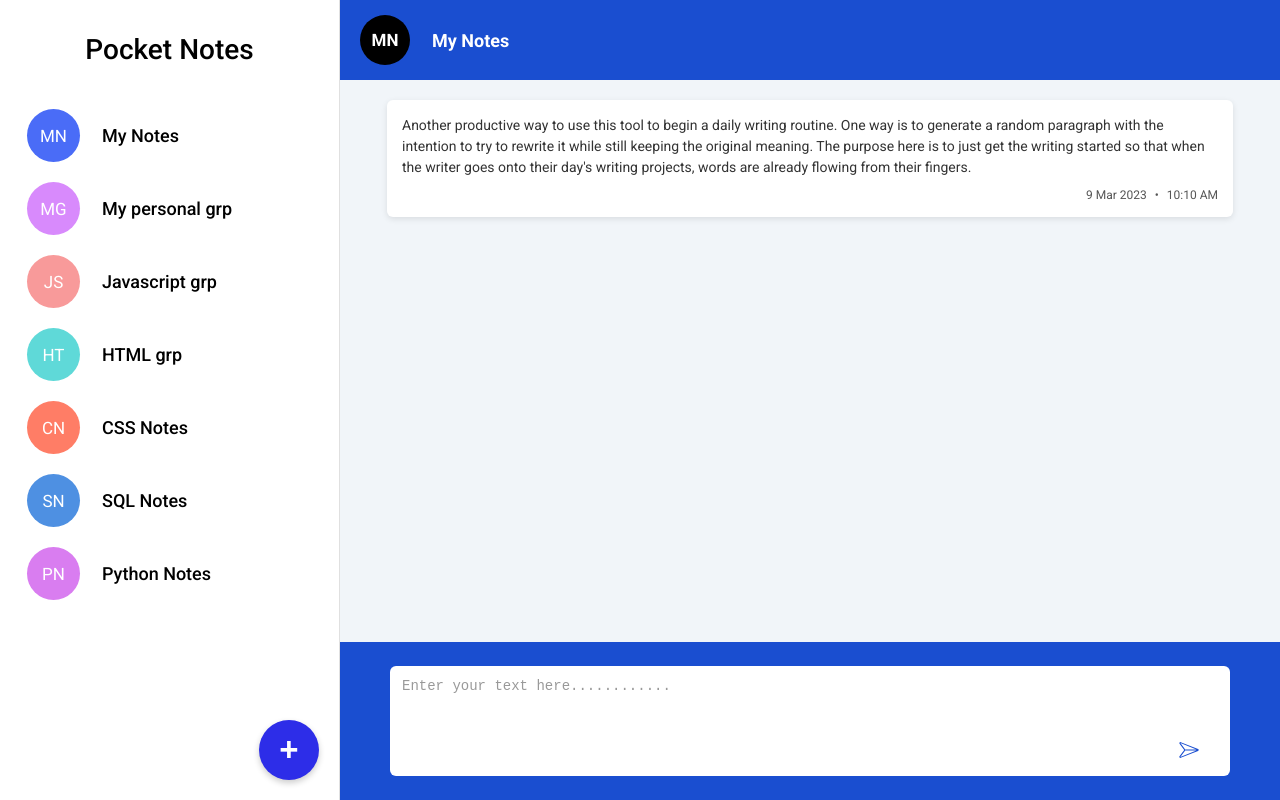
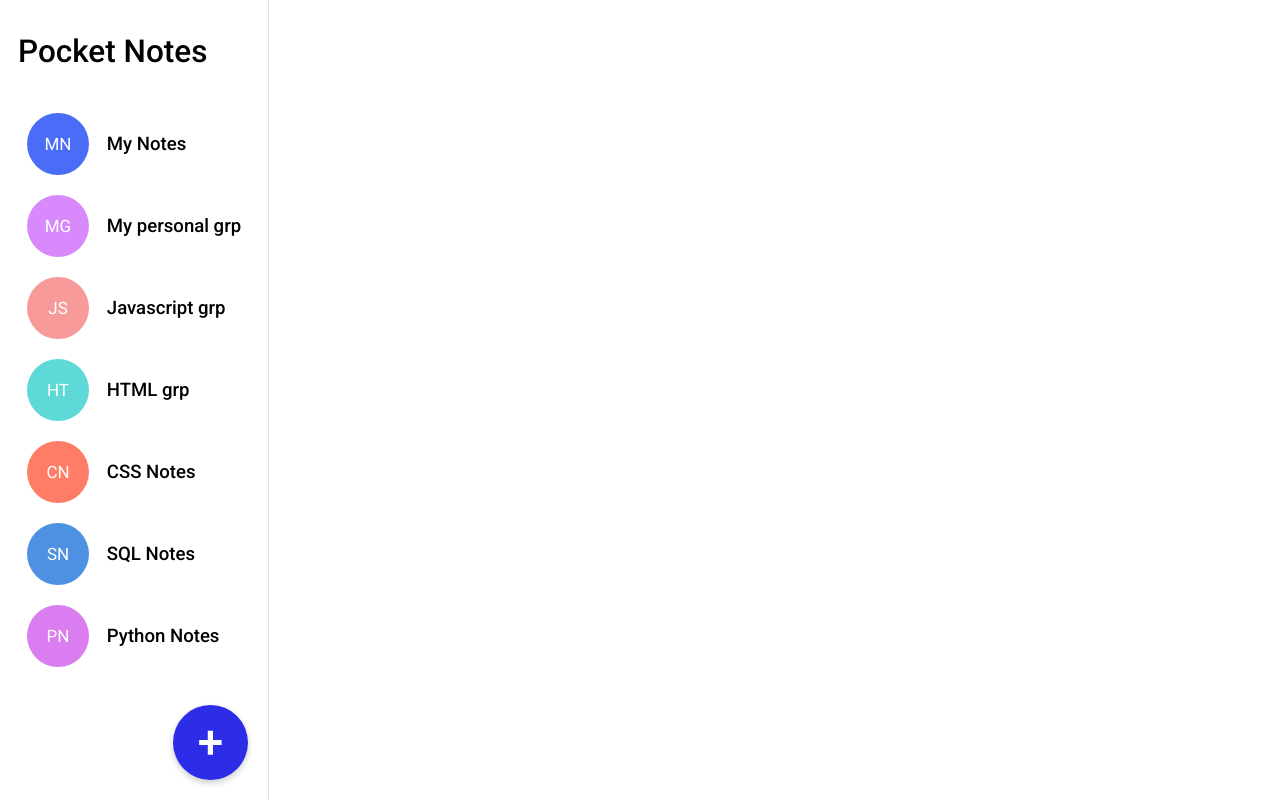
Before and after one commit to rutyak/pocket-note, a React (Vite) app: page / in a window 1280 px wide. Built offline with nearby package versions, Linux system fonts and the light colour scheme.

Commit message:
responsive

```diff
--- a/src/App.jsx
+++ b/src/App.jsx
@@ -14,6 +14,7 @@ function App() {
     { initials: "PN", name: "Python Notes", color: "#d97df0" },
   ];
   const [groupsState, setGroupsState] = useState(groups);
+  const [notesCliked, setNotesCliked] = useState("");
 
   const addGroup = (newGroup) => {
     setGroupsState((prev) => [...prev, newGroup]);
@@ -21,8 +22,19 @@ function App() {
 
   return (
     <div className={styles.app}>
-      <Sidebar groups={groupsState} addGroup={addGroup} />
-      <MyNotes />
+      <div
+        className={
+          notesCliked? styles.sidebarNone : styles.sidebarBlock
+        }
+      >
+        <Sidebar
+          notesCliked={notesCliked}
+          setNotesCliked={setNotesCliked}
+          groups={groupsState}
+          addGroup={addGroup}
+        />
+      </div>
+      <MyNotes notesCliked={notesCliked} />
     </div>
   );
 }
--- a/src/App.module.css
+++ b/src/App.module.css
@@ -9,3 +9,11 @@
   height: 100vh;
   font-family: 'Roboto', sans-serif;
 }
+
+.sidebarNone{
+  display: none;
+}
+
+.sidebarBlock{
+  display: block;
+}
--- a/src/assets/Icons.jsx
+++ b/src/assets/Icons.jsx
@@ -13,11 +13,10 @@ export const SendIcon = () => (
   </svg>
 );
 
-export const AddIcon = () => (
+export const AddIcon = ({ className }) => (
   <svg
     xmlns="http://www.w3.org/2000/svg"
-    width="35"
-    height="37"
+    className={className}
     viewBox="0 0 35 37"
     fill="none"
   >
@@ -27,3 +26,18 @@ export const AddIcon = () => (
     />
   </svg>
 );
+
+export const BackArrow = () => (
+  <svg
+    xmlns="http://www.w3.org/2000/svg"
+    width="16"
+    height="12"
+    viewBox="0 0 16 12"
+    fill="none"
+  >
+    <path
+      d="M6.27501 10.85C6.47501 10.65 6.57101 10.4083 6.56301 10.125C6.55501 9.84167 6.45068 9.6 6.25001 9.4L3.42501 6.575H14.575C14.8583 6.575 15.096 6.479 15.288 6.287C15.48 6.095 15.5757 5.85767 15.575 5.575C15.575 5.29167 15.479 5.054 15.287 4.862C15.095 4.67 14.8577 4.57433 14.575 4.575H3.42501L6.27501 1.725C6.47501 1.525 6.57501 1.28733 6.57501 1.012C6.57501 0.736666 6.47501 0.499333 6.27501 0.3C6.07501 0.0999997 5.83734 0 5.56201 0C5.28668 0 5.04934 0.0999997 4.85001 0.3L0.275009 4.875C0.175009 4.975 0.104008 5.08333 0.0620079 5.2C0.0200081 5.31667 -0.000658989 5.44167 7.62939e-06 5.575C7.62939e-06 5.70833 0.0210094 5.83333 0.0630093 5.95C0.105009 6.06667 0.175675 6.175 0.275009 6.275L4.87501 10.875C5.05834 11.0583 5.28734 11.15 5.56201 11.15C5.83668 11.15 6.07434 11.05 6.27501 10.85Z"
+      fill="white"
+    />
+  </svg>
+);
--- a/src/components/CreateGroup/CreateGroupModal.jsx
+++ b/src/components/CreateGroup/CreateGroupModal.jsx
@@ -1,5 +1,6 @@
 import React, { useState } from "react";
 import styles from "./CreateGroupModal.module.css";
+import { AddIcon } from "../../assets/Icons";
 
 const colors = [
   "#d88afc",
@@ -41,7 +42,7 @@ const CreateGroupModal = ({ showModel, setShowModel }) => {
           setShowModel((prev) => !prev);
         }}
       >
-        +
+        <AddIcon className={styles.addIcon}/>
       </button>
 
       {showModel && (
--- a/src/components/CreateGroup/CreateGroupModal.module.css
+++ b/src/components/CreateGroup/CreateGroupModal.module.css
@@ -31,6 +31,7 @@
   height: 29px;
   display: flex;
   align-items: center;
+  margin-bottom: 15px;
 }
 
 .inputStyle {
@@ -38,12 +39,7 @@
   display: flex;
   align-items: center;
   gap: 10px;
-}
-
-.container {
-  display: flex;
-  flex-direction: column;
-  gap: 10px;
+  margin-bottom: 17px;
 }
 
 .label1 {
@@ -62,6 +58,7 @@
   font-weight: 500;
   display: flex;
   align-items: center;
+  /* margin-bottom: 34px; */
 }
 
 .inputContainer {
@@ -122,15 +119,15 @@
   border-radius: 6px;
   cursor: pointer;
   font-size: 17px;
-  margin-top: 19.5px;
+  margin-top: 17px;
 }
 
 .fab {
   position: absolute;
+  width: 75px;
+  height: 75px;
   bottom: 20px;
   right: 20px;
-  width: 60px;
-  height: 60px;
   border-radius: 50%;
   background: #2d2de8;
   color: white;
@@ -140,6 +137,15 @@
   cursor: pointer;
   box-shadow: 0 3px 6px rgba(0, 0, 0, 0.2);
   transition: 0.2s;
+  display: flex;
+  align-items: center;
+  justify-content: center;
+}
+
+.addIcon {
+  width: 23px;
+  height: 39px;
+  font-size: 40px;
 }
 
 @media screen and (min-width: 1024px) {
--- a/src/components/MyNotes/MyNotes.jsx
+++ b/src/components/MyNotes/MyNotes.jsx
@@ -1,25 +1,30 @@
 import React from "react";
 import styles from "./MyNotes.module.css";
 import { CiPaperplane } from "react-icons/ci";
+import { BackArrow } from "../../assets/Icons";
 
-const MyNotes = () => {
+const MyNotes = ({ notesCliked }) => {
+  console.log("notesClicked: ", notesCliked);
+
+  if (!notesCliked) return null;
+
   return (
+    <>
       <div className={styles.container}>
-      {/* Navbar */}
         <div className={styles.navbar}>
+          <BackArrow />
           <div className={styles.logo}>MN</div>
-        <span>My Notes</span>
+          <span className={styles.name}>{notesCliked}</span>
         </div>
 
-      {/* Note Card */}
         <div className={styles.noteCard}>
           <p>
             Another productive way to use this tool to begin a daily writing
-          routine. One way is to generate a random paragraph with the intention
-          to try to rewrite it while still keeping the original meaning. The
-          purpose here is to just get the writing started so that when the
-          writer goes onto their day's writing projects, words are already
-          flowing from their fingers.
+            routine. One way is to generate a random paragraph with the
+            intention to try to rewrite it while still keeping the original
+            meaning. The purpose here is to just get the writing started so that
+            when the writer goes onto their day's writing projects, words are
+            already flowing from their fingers.
           </p>
           <div className={styles.noteFooter}>
             <span>9 Mar 2023</span>
@@ -38,6 +43,7 @@ const MyNotes = () => {
           </div>
         </div>
       </div>
+    </>
   );
 };
 
--- a/src/components/MyNotes/MyNotes.module.css
+++ b/src/components/MyNotes/MyNotes.module.css
@@ -1,5 +1,4 @@
 .container {
-  display: none;
   flex-grow: 1;
   background: #f1f5f9;
   min-height: 100vh;
@@ -7,6 +6,7 @@
 }
 
 .navbar {
+  height: 66px;
   background: #1a4ed0;
   color: white;
   padding: 15px 20px;
@@ -18,8 +18,8 @@
 }
 
 .logo {
-  width: 50px;
-  height: 50px;
+  width: 48px;
+  height: 48px;
   border-radius: 50%;
   color: white;
   background: #000;
@@ -31,13 +31,18 @@
   margin-right: 12px;
 }
 
+.name {
+  height: 20px;
+  font-size: 16.72px;
+}
+
 .noteCard {
   background: white;
-  width: 90%;
-  max-width: 1070px;
+  height: 270px;
   margin: 20px auto;
   border-radius: 6px;
   padding: 15px;
+  margin: 0px 15px;
   box-shadow: 0px 2px 6px rgba(0, 0, 0, 0.1);
 }
 
@@ -101,25 +106,20 @@
   cursor: pointer;
 }
 
-
-@media screen and (min-width: 640px){
-   .container{
+@media screen and (min-width: 640px) {
+  .container {
     display: block;
-   }
+  }
 }
 
-@media screen and (min-width: 768px){
-
+@media screen and (min-width: 768px) {
 }
 
-@media screen and (min-width: 1024px){
-
+@media screen and (min-width: 1024px) {
 }
 
-@media screen and (min-width: 1280px){
-
+@media screen and (min-width: 1280px) {
 }
 
-@media screen and (min-width: 1536px){
-
+@media screen and (min-width: 1536px) {
 }
--- a/src/components/Sidebar/Sidebar.jsx
+++ b/src/components/Sidebar/Sidebar.jsx
@@ -3,7 +3,7 @@ import styles from "./Sidebar.module.css";
 import { AddIcon } from "../../assets/Icons";
 import CreateGroupModal from "../CreateGroup/CreateGroupModal";
 
-const Sidebar = ({ groups }) => {
+const Sidebar = ({ setNotesCliked, groups, addGroup }) => {
   const [showModel, setShowModel] = useState(false);
 
   return (
@@ -12,7 +12,11 @@ const Sidebar = ({ groups }) => {
 
       <ul className={styles.groupList}>
         {groups?.map((grp, index) => (
-          <li key={index} className={styles.groupItem}>
+          <li
+            key={index}
+            className={styles.groupItem}
+            onClick={() => setNotesCliked(grp.name)}
+          >
             <div
               className={styles.avatar}
               style={{ backgroundColor: grp.color }}
--- a/src/components/Sidebar/Sidebar.module.css
+++ b/src/components/Sidebar/Sidebar.module.css
@@ -11,14 +11,13 @@
 
 .title {
   font-weight: semibold;
-  font-size: 28px;
-  padding-left: 45px;
-  padding-top: 40px;
-  padding-bottom: 20px;
+  font-size: 31.52px;
+  padding-left: 46px;
+  padding-right: 117px;
+  padding-top: 50px;
+  padding-bottom: 10px;
   font-weight: 500;
-  display: flex;
   align-items: center;
-  justify-content: start;
 }
 
 .groupList {
@@ -31,11 +30,12 @@
 .groupItem {
   display: flex;
   align-items: center;
-  gap: 10px;
-  padding: 10px 36px;
+  gap: 17.8px;
+  padding: 13px 36px;
   border-radius: 8px;
   cursor: pointer;
   transition: background 0.2s ease-in-out;
+
 }
 
 .groupItem:hover {
@@ -43,8 +43,8 @@
 }
 
 .avatar {
-  width: 53px;
-  height: 53px;
+  width: 62.01px;
+  height: 62.01px;
   border-radius: 50%;
   color: white;
   font-weight: 400;
@@ -52,18 +52,17 @@
   display: flex;
   align-items: center;
   justify-content: center;
-  margin-right: 12px;
 }
 
 .groupName {
-  font-size: 18px;
+  font-size: 18.6px;
+  height: 22;
   font-weight: 500;
   color: black;
   display: flex;
   align-items: center;
   justify-content: center;
 }
-
 
 .fab:hover {
   background: #1a1abf;
```
Lines whose indentation alone changed are shown as unchanged.
